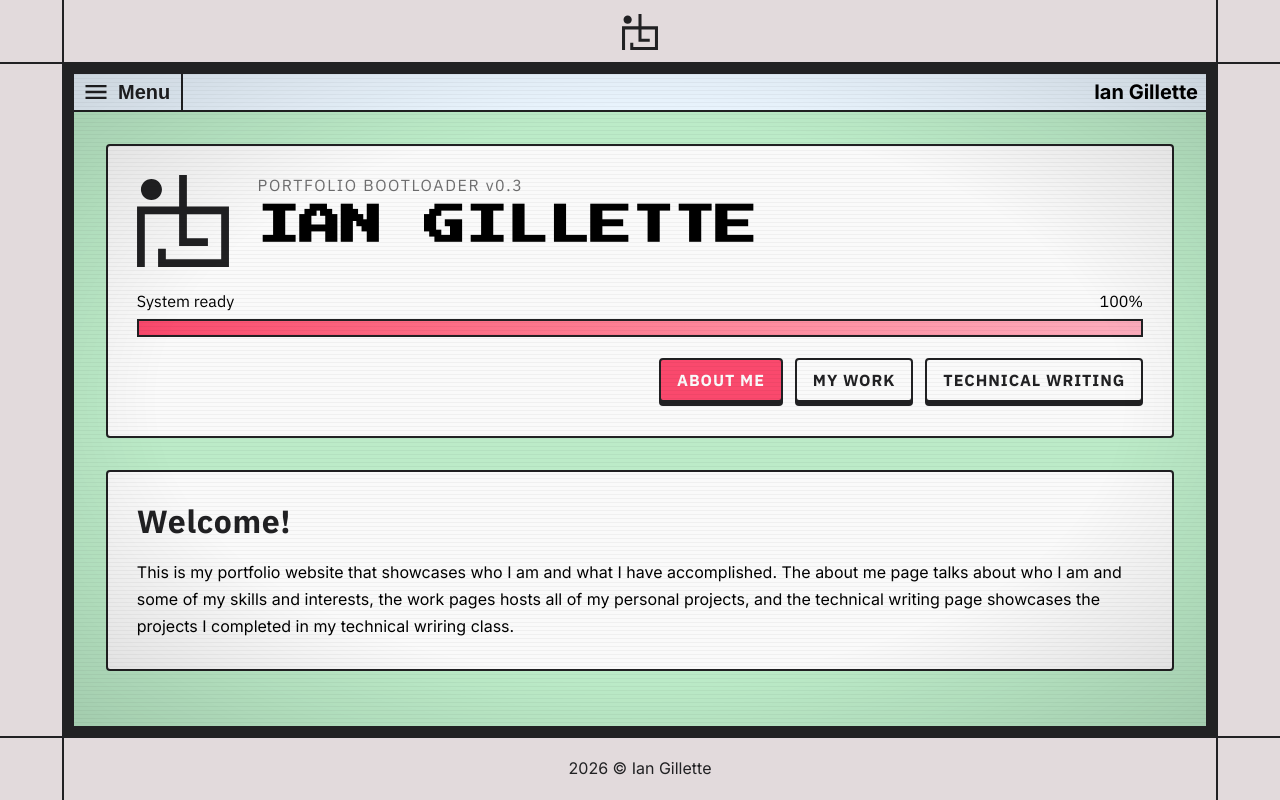
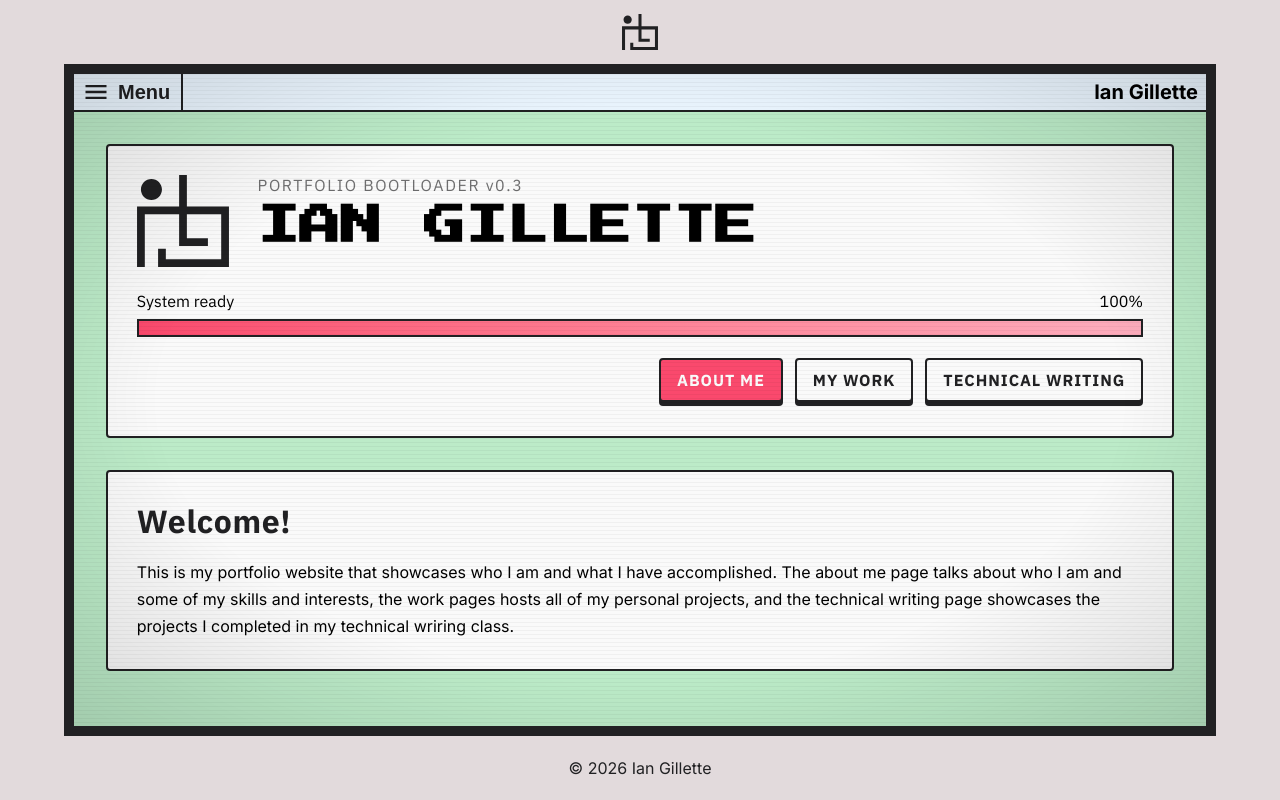
Before and after one commit to MelonEncoder/personal-website, a SvelteKit app: page / in a window 1280 px wide. Built offline with nearby package versions, Linux system fonts and the light colour scheme.

Commit message:
small visual tweaks

```diff
--- a/src/routes/(app)/+layout.svelte
+++ b/src/routes/(app)/+layout.svelte
@@ -150,7 +150,7 @@
 		</div>
 
 		<div class="copyrightContainer">
-			<p>{year} &copy; Ian Gillette</p>
+			<p>&copy; {year} Ian Gillette</p>
 		</div>
 
 		<div class="gridCenterCell">
@@ -238,28 +238,24 @@
 		grid-row: 1 / 2;
 		display: grid;
 		grid-template-columns: 4rem auto 4rem;
-		border-bottom: 2px solid var(--black);
 	}
 
 	.gridLeft {
 		grid-column: 1 / 2;
 		grid-row: 1 / 4;
 		grid-template-rows: 4rem 1fr 4rem;
-		border-right: 2px solid var(--black);
 	}
 
 	.gridRight {
 		grid-column: 3 / 4;
 		grid-row: 1 / 4;
 		grid-template-rows: 4rem 1fr 4rem;
-		border-left: 2px solid var(--black);
 	}
 
 	.gridBottom {
 		grid-column: 1 / 4;
 		grid-row: 3 / 4;
 		grid-template-columns: 4rem 1fr 4rem;
-		border-top: 2px solid var(--black);
 	}
 
 	.gridCenterCell {
```
